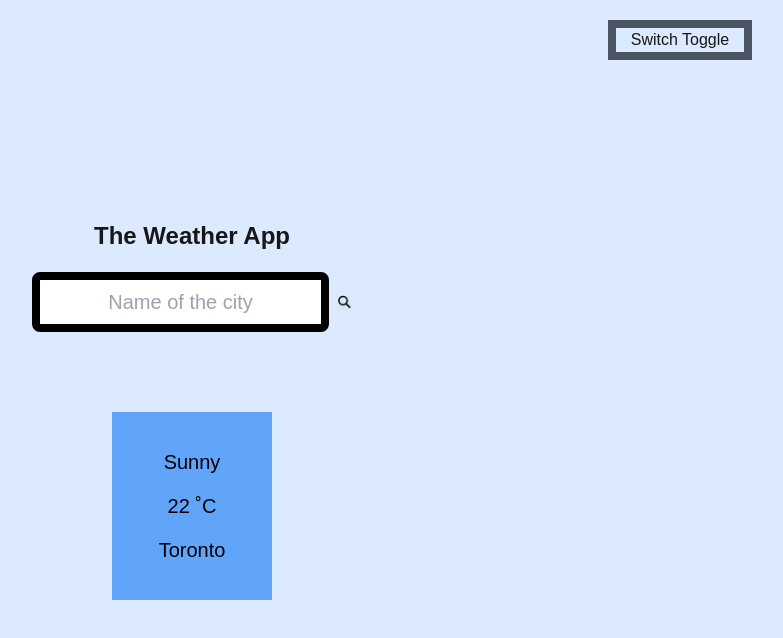
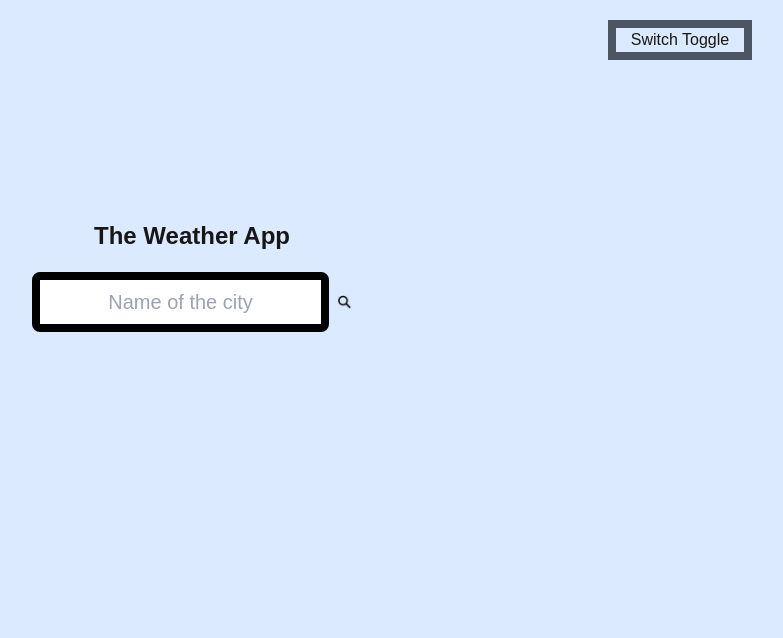
Before and after one commit to LearnerSamuelX/weather-app, a Next.js app: page / in a window 1280 px wide. Shown: the top 638 px of the page, without its empty margins (448-1231 px from the left). Built offline with nearby package versions, Linux system fonts and the light colour scheme.

Commit message:
main:elements for error handling in place

```diff
--- a/app/page.tsx
+++ b/app/page.tsx
@@ -3,13 +3,20 @@
 import WeatherInfo from '@/components/WeatherInfo';
 import Head from 'next/head';
 import Image from "next/image";
-import { useState } from 'react';
+import { useState, useEffect } from 'react';
 
 export default function Home() {
-  const [weatherInfo, setWeatherInfo] = useState({
-    cityName: "Toronto",
-    temperature: 22,
-    weather: "Sunny"
+
+  const [loaded, setLoaded] = useState<boolean>(false)
+  const [error, setError] = useState<boolean>(false)
+  const [weatherInfo, setWeatherInfo] = useState<WeatherData>({
+    cityName: "N/A",
+    temperature: -100,
+    weather: "N/A"
+  })
+
+  useEffect(() => {
+
   })
 
   function weatherUpdate(event: React.MouseEvent<HTMLDivElement>) {
@@ -46,12 +53,24 @@ export default function Home() {
         </div>
 
         {/* Weather Information of the city */}
+        <div>
+          {
+            error ?
+              <div className='text-center text-xl mt-5 text-red-500'>
+                <p>Error: Invalid city name! </p>
+              </div> : <></>
+          }
+          {
+            loaded ? <div>
               <WeatherInfo
                 cityName={weatherInfo.cityName}
                 temperature={weatherInfo.temperature}
                 weather={weatherInfo.weather}
               />
-      </main>
+            </div> : <></>
+          }
         </div>
+      </main >
+    </div >
   );
 }
```
Lines whose indentation alone changed are shown as unchanged.
